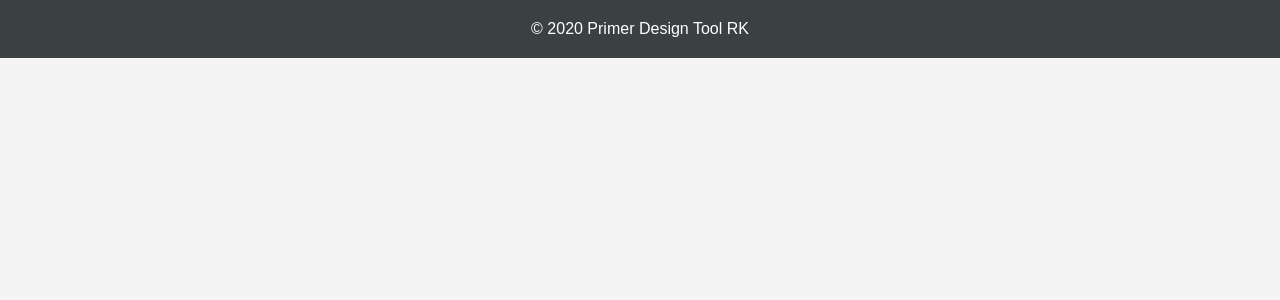
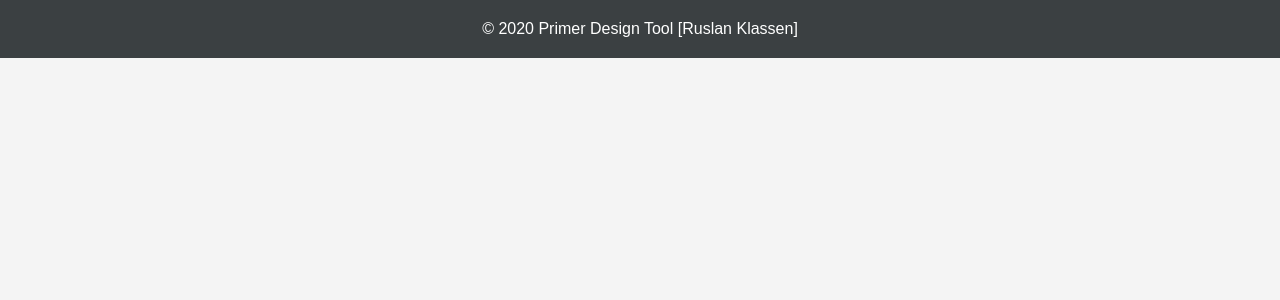
Before and after one commit to Rusklass/primer_design_app, a Flask app: template templates/base.html in a window 1280 px wide. Shown: the part 120-420 px from the top of the page. Run offline with Flask 2, Linux system fonts and the light colour scheme; the template is opened without the code that fills it: most values are stand-ins (such as "Sample title", 1, 10 or a date in 2020); parts of the project's set-up code (start-up, migrations or seed data) failed here and were passed over.

Commit message:
Update base.html

```diff
--- a/templates/base.html
+++ b/templates/base.html
@@ -15,7 +15,7 @@
         {% block content %}{% endblock %}
     </main>
     <footer>
-        <p>&copy; {{ current_year }} Primer Design Tool RK</p>
+        <p>&copy; {{ current_year }} Primer Design Tool [Ruslan Klassen]</p>
     </footer>
 </body>
 </html>
```
